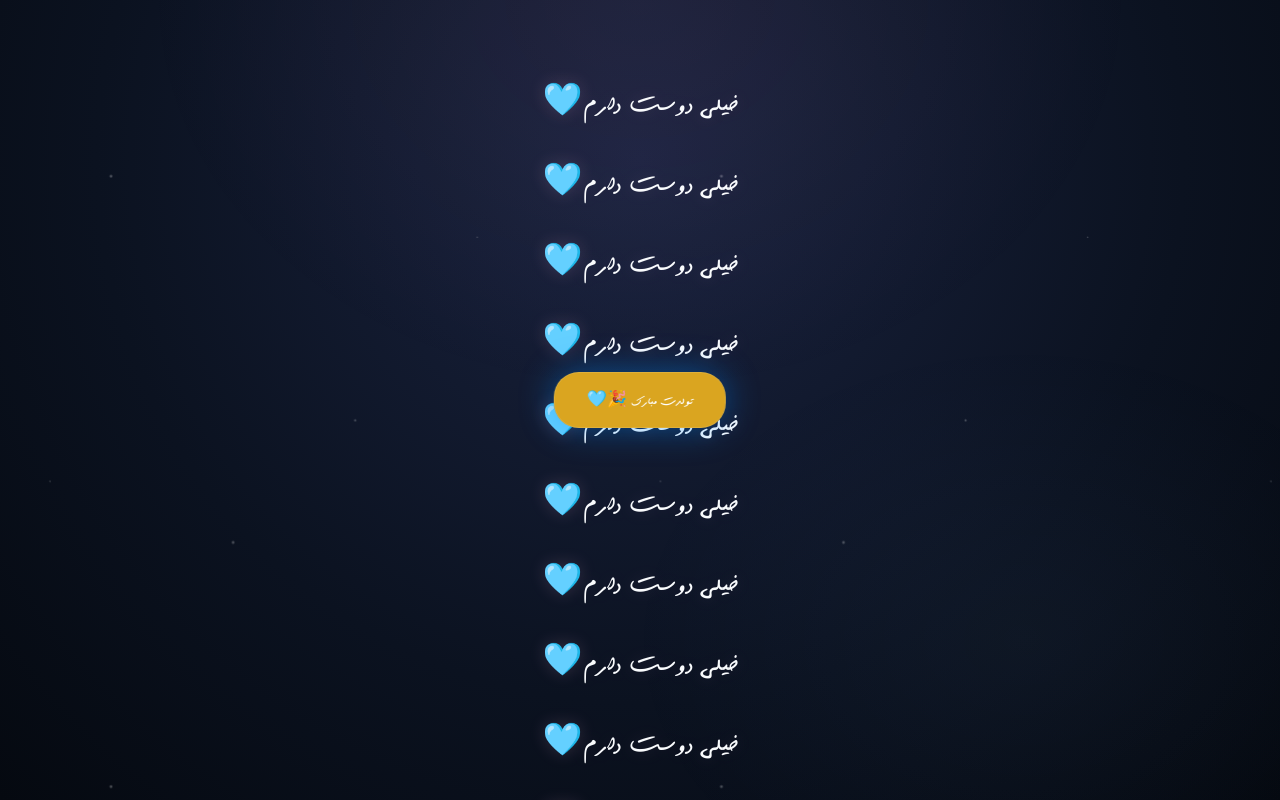
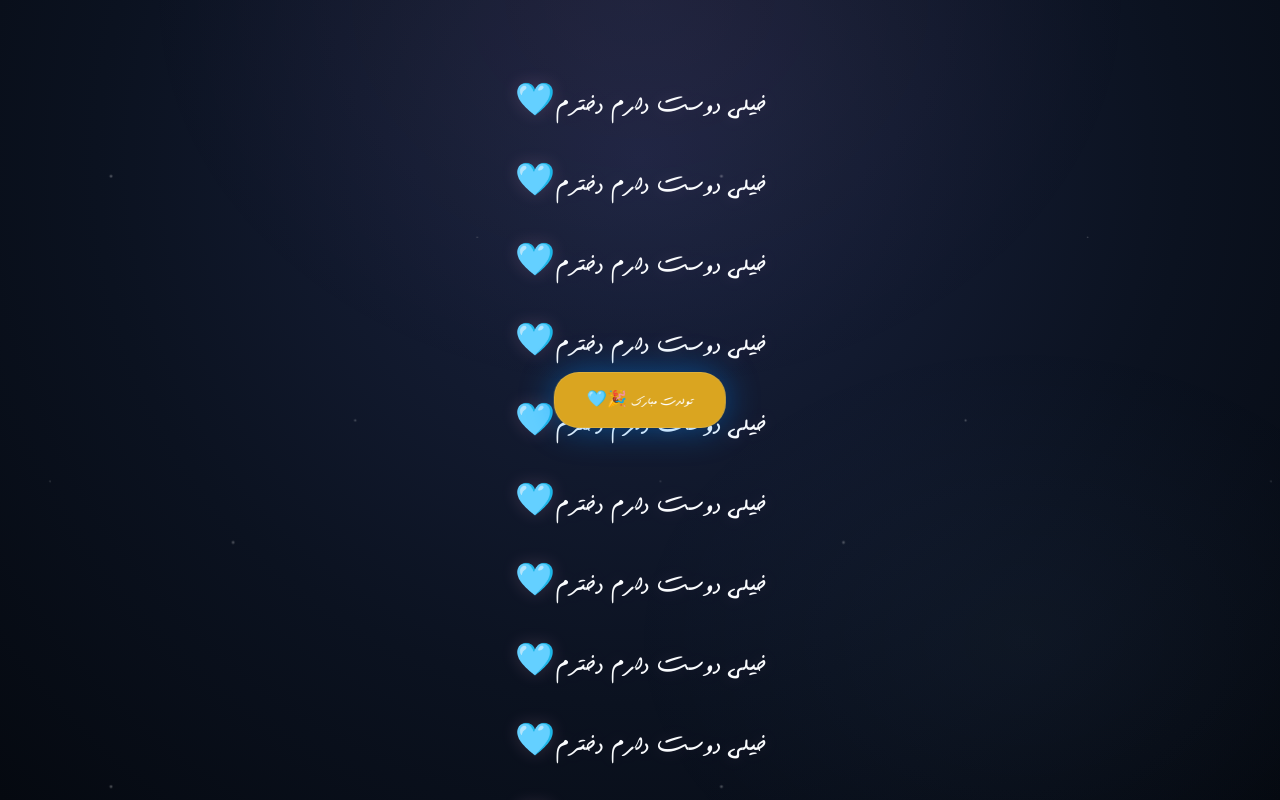
Before and after one commit to AMHBD/AMHBD.github.io, a plain HTML site: page index.html in a window 1280 px wide. Drawn offline with Linux system fonts and the light colour scheme.

Commit message:
Update index.html

```diff
--- a/index.html
+++ b/index.html
@@ -140,7 +140,7 @@ showModernAlert("تولدت مبارک 🎉🩵");
     function appendLines(count = 50) {
       for (let i = 0; i < count; i++) {
         const p = document.createElement('div');
-        p.textContent = 'خیلی دوست دارم🩵';
+        p.textContent = 'خیلی دوست دارم دخترم🩵';
         content.appendChild(p);
       }
     }
```
